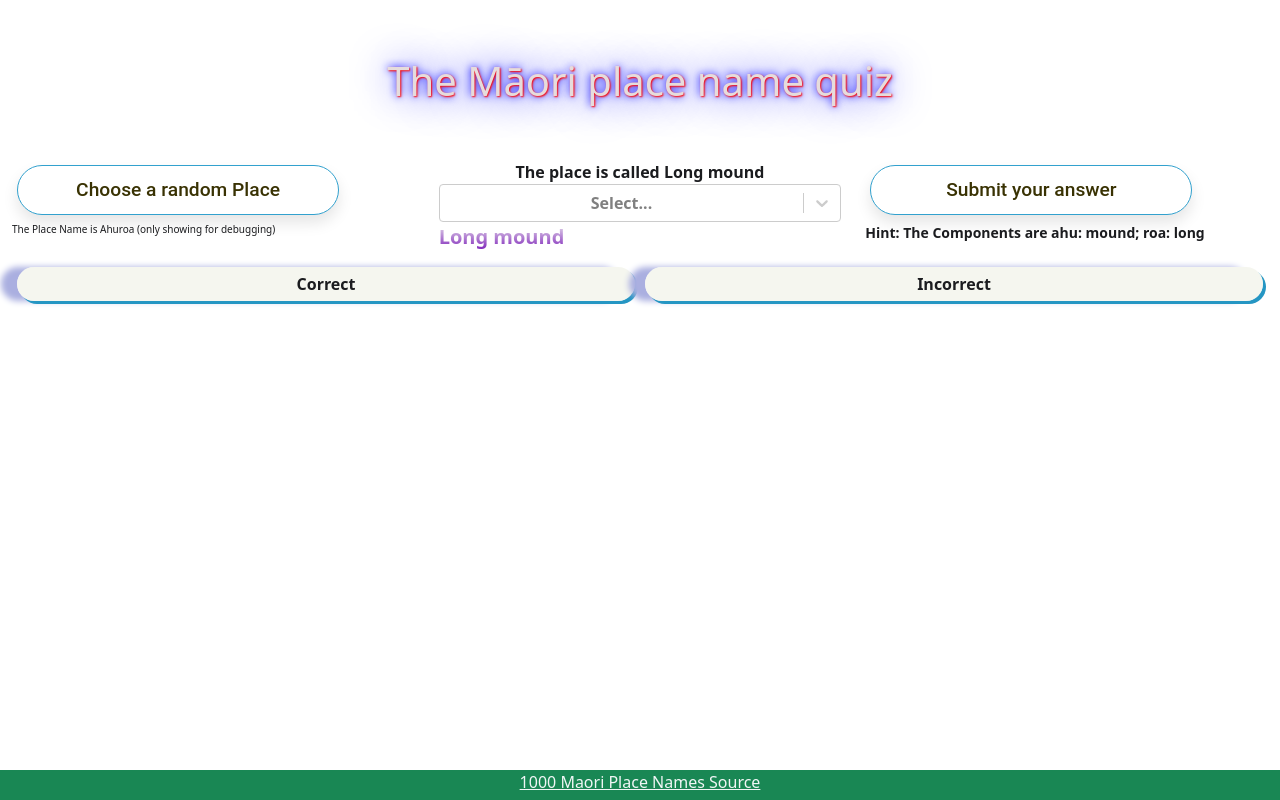
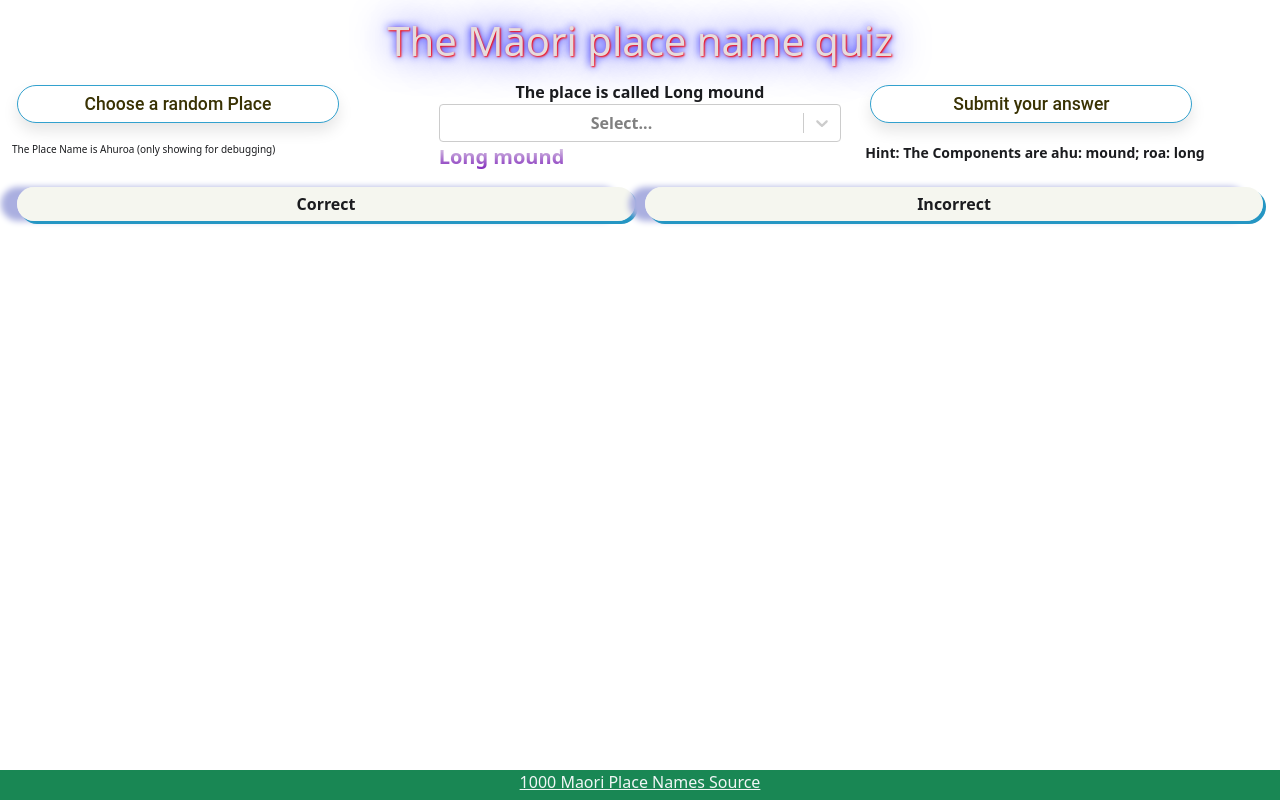
Before and after one commit to Netchicken/MaoriPlaceNames, a React (Create React App) app: page / in a window 1280 px wide. Built offline with nearby package versions, Linux system fonts and the light colour scheme.

Commit message:
css button size

```diff
--- a/src/App.css
+++ b/src/App.css
@@ -16,7 +16,7 @@
 }
 
 .App-header {
-  min-height: 20vh;
+  min-height: 10vh;
   align-items: center;
   justify-content: center;
   display: flex;
@@ -64,9 +64,9 @@ body {
 
 .buttonSubmit {
   width: 80%;
-  height: 80%;
+  height: auto;
   font-family: "Roboto", sans-serif;
-  font-size: 1.2em;
+  font-size: 1.1em;
   /* text-transform: uppercase; */
   /* letter-spacing: 2.5px; */
   font-weight: 500;
@@ -79,7 +79,7 @@ body {
   /* cursor: pointer; */
   /* outline: none; */
 
-  padding: 10px;
+  padding: 5px;
   margin: 5px;
 }
 
```
